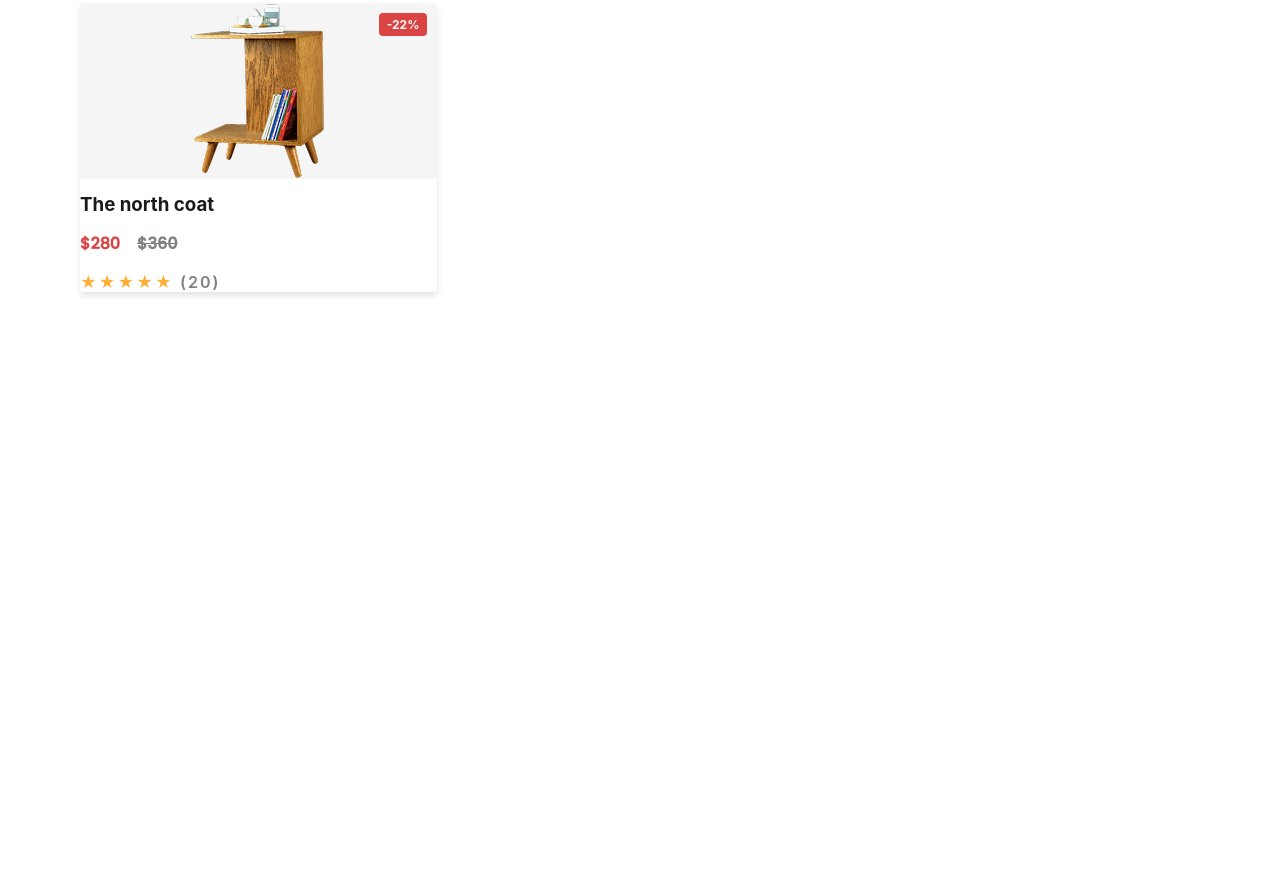
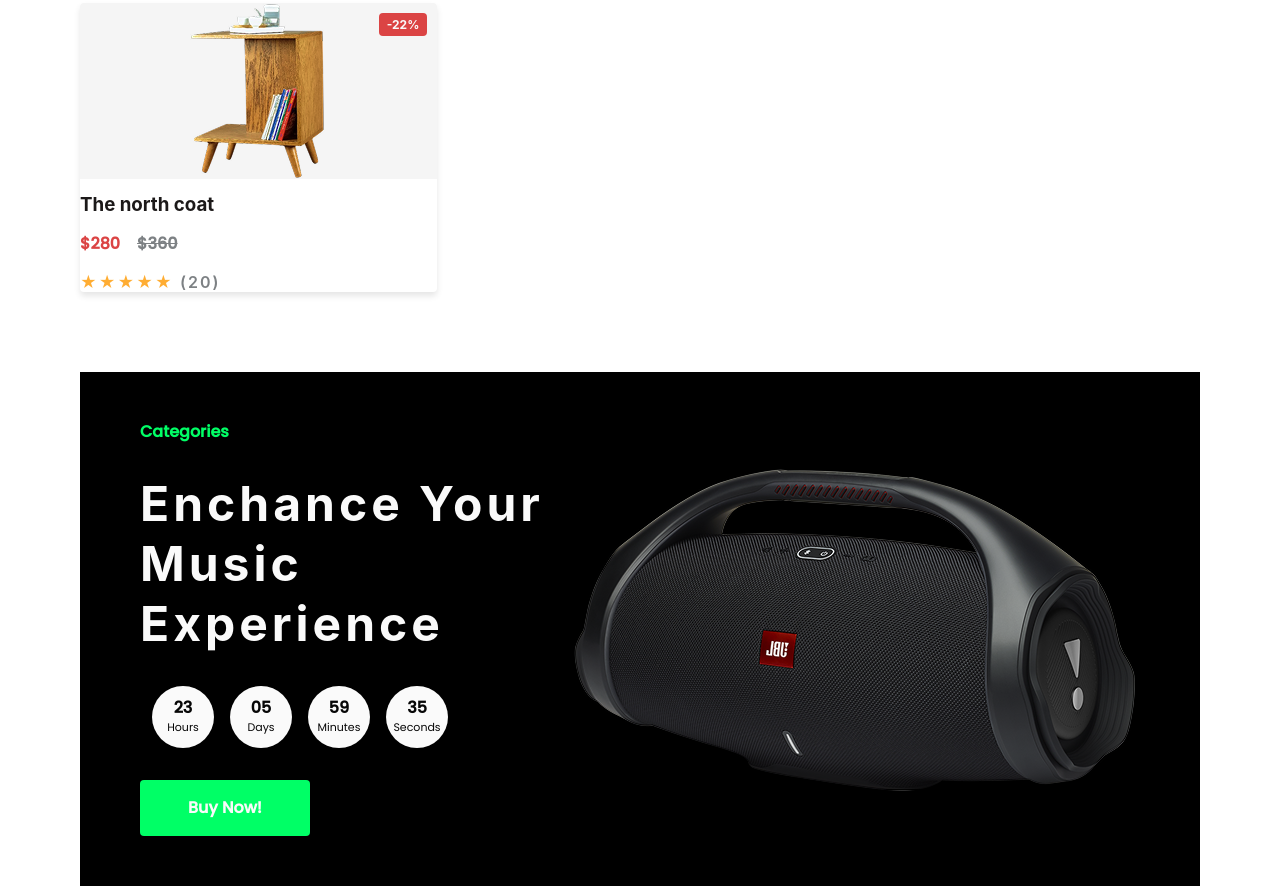
Before and after one commit to Spai26/dreamscape, a plain HTML site: page public_html/index.html in a window 1280 px wide. Shown: the part 1007-1893 px from the top of the page. Before the commit the page ends 1379 px from the top, so only its background shows below. Drawn offline with Linux system fonts and the light colour scheme.

Commit message:
adding banner promotion

```diff
--- a/public_html/css/main.css
+++ b/public_html/css/main.css
@@ -173,7 +173,6 @@ body{
 .btn{
     height: var(--hbutton);
     text-align: center;
-    background-color: var(--secondary-red-button);
     color: var(--text-color);
     border-radius: var(--border-radius-md);
     font-family: var(--font-primary);
@@ -182,13 +181,25 @@ body{
 .btn-primary{
     width: var(--wbutton-primary);
     font-weight: medium;
+    background-color: var(--secondary-red-button);
     letter-spacing: var(--button-letter-spacing);
 }
 
 .btn-secundary{
     width: var(--wbutton-secondary);
     font-weight: 600;
+    background-color: var(--secondary-red-button);
     letter-spacing: var(--button-letter-spacing);
+}
+
+.btn-third{
+    height: var(--hbutton);
+    width: 170px;
+    text-align: center;
+    font-family: var(--font-subheading);
+    font-weight: 600;
+    background-color: var(--secondary-green-button);
+    line-height: 24px;
 }
 
 .btn-primary:hover,
@@ -270,3 +281,62 @@ body{
     font-weight: 600;
 }
 /* ----------------------------- */
+
+/*---------- banner section ----------*/
+.promo-banner {
+    background-color: #000000;
+    padding: 3.125rem  3.75rem;
+}
+
+.section-label{
+    color: var(--secondary-green-button);
+    font-family: var(--font-subheading);
+    font-weight: 600;
+    line-height: 20px;
+}
+
+.section-title{
+    font-size: var(--heading-title);
+    color: var(--text-color);
+    line-height: 60px;
+    letter-spacing: 4px;
+    text-size-adjust: auto;
+}
+
+.promo-image{
+    display: flex;
+    justify-content: center;
+    align-items: center;
+    width: 100%;
+}
+
+/*---------- banner timer ----------*/
+.timer-container {
+    width: 320px;
+    height: 62px;
+    color: var(--text-color);
+}
+.timer-circle{
+    width: 62px;
+    height: 62px;
+    border-radius: 50%;
+    background-color: var(--text-color);
+    color: #070707;
+    display: flex;
+    flex-direction: column;
+    align-items: center;
+    justify-content: center;
+    font-family: var(--font-subheading);
+}
+
+.timer-circle p:first-child{
+    font-weight: 600;
+    line-height: 20px;
+}
+
+.timer-circle p:last-child{
+    font-weight: 400;
+    line-height: 18px;
+    font-size: 11px;
+    text-transform: capitalize;
+}
--- a/public_html/css/variables.css
+++ b/public_html/css/variables.css
@@ -16,8 +16,8 @@
     --font-primary: 'Inter', sans-serif;
     --font-subheading: "Poppins", sans-serif;
     --font-size-base: clamp(1rem,1rem+ 0vw, 1rem);
-    --heading-title:48px;
-    --heading-subtitle:clamp(1.5rem, 1.1436rem + 2.3762vw, 3rem);    /* min24px max 36px*/
+    --heading-title: clamp(1.5rem, 1.1436rem + 2.3762vw, 3rem);
+    --heading-subtitle:clamp(1.5rem, 1.3218rem + 1.1881vw, 2.25rem);    /* min24px max 36px*/
     --heading-subtitle-line: 3rem;
     --border-radius-sm:2px;
     --border-radius-md:4px;
--- a/public_html/index.html
+++ b/public_html/index.html
@@ -1,5 +1,5 @@
 <!DOCTYPE html>
-<html>
+<html lang="en">
     <head>
         <title>Exclusive</title>
         <meta charset="UTF-8">
@@ -30,10 +30,10 @@
                     <h2 class="subtitle" id="categories-title">Browser By Category</h2>
                     <div class="flex flex-row gap-2 items-center">
                         <button aria-label="Scroll categories left">
-                            <img src="./icons/arrow-left-svgrepo-com.svg" alt="" class="svg-icon">
+                            <img loading="lazy" src="./icons/arrow-left-svgrepo-com.svg" alt="" class="svg-icon">
                         </button>
                         <button aria-label="Scroll categories right">
-                            <img src="./icons/arrow-right-svgrepo-com.svg" alt="" class="svg-icon">
+                            <img loading="lazy" src="./icons/arrow-right-svgrepo-com.svg" alt="" class="svg-icon">
                         </button>
                     </div>
                 </div>
@@ -42,20 +42,20 @@
                     <ul class="category-list">
                         <li>
                             <a href="#" arial-label="Browser phones category">
-                                <img src="./icons/phone1.svg" class ="svg-icon-5" alt="Smartphones and mobile devices">
+                                <img loading="lazy" src="./icons/phone1.svg" class ="svg-icon-5" alt="Smartphones and mobile devices">
                                 Phones
                             </a>
                         </li>
                         <li>
                             <a href="#" arial-label="Browser computers category">
-                                <img src="./icons/computer-outline.svg"
+                                <img loading="lazy" src="./icons/computer-outline.svg"
                                 class="svg-icon-5" alt="category-computers">
                                 Computers
                             </a>
                         </li>
                         <li>
                             <a href="#"arial-label="Browser electronics category">
-                                <img src="./icons/electronics-chip.svg" alt="category-electronics" class="svg-icon-5">
+                                <img loading="lazy" src="./icons/electronics-chip.svg" alt="category-electronics" class="svg-icon-5">
                                 Electronics
                             </a>
                         </li>
@@ -152,7 +152,7 @@
                     <article class="product-card flex flex-column gap-1">
                         <div class="product-badge">-22%</div>
                         <div class="product-image flex items-center  justify-center">
-                            <img src="./images/products/sam-moghadam-khamseh.webp" alt="The north coat"
+                            <img loading="lazy" src="./images/products/sam-moghadam-khamseh.webp" alt="The north coat"
                             itemprop="image">
                         </div>
 
@@ -170,8 +170,43 @@
                 </div>
             </section>
             <!-- ------------ -->
+
+            <!-- Banner promotion -->
+            <section class="flex flex-row promo-banner">
+                <div class="flex flex-column gap-2">
+                    <span class="section-label">Categories</span>
+                    <h2 class="section-title">Enchance Your Music Experience</h2>
+                    <!-- timer --->
+                    <div class="flex gap-1 justify-center items-center timer-container">
+                        <div class="timer-circle">
+                            <p>23</p>
+                            <p>Hours</p>
+                        </div>
+                        <div class="timer-circle">
+                            <p>05</p>
+                            <p>Days</p>
+                        </div>
+                        <div class="timer-circle">
+                            <p>59</p>
+                            <p>Minutes</p>
+                        </div>
+                        <div class="timer-circle">
+                            <p>35</p>
+                            <p>Seconds</p>
+                        </div>
+
+                    </div>
+                    <a class="btn btn-third flex items-center justify-center" href="#" aria-label="Buy JBL Boombox 2 Now">Buy Now!</a>
+                </div>
+                <div class="promo-image">
+                    <img loading="lazy" src="./images/headers/JBL_BOOMBOX_2_HERO_020_x1.webp" alt="JBL Boombox 2 - Portable Bluetooth Speaker with premium sound quality"
+                    loading="lazy">
+                </div>
+            </section>
+            <!-- ------------ -->
         </main>
-        <!-- #end content -->
+
+
 
         <!-- #footer
         <footer>
```
Also changed, not shown: public_html/images/headers/JBL_BOOMBOX_2_HERO_020_x1.webp (added).
